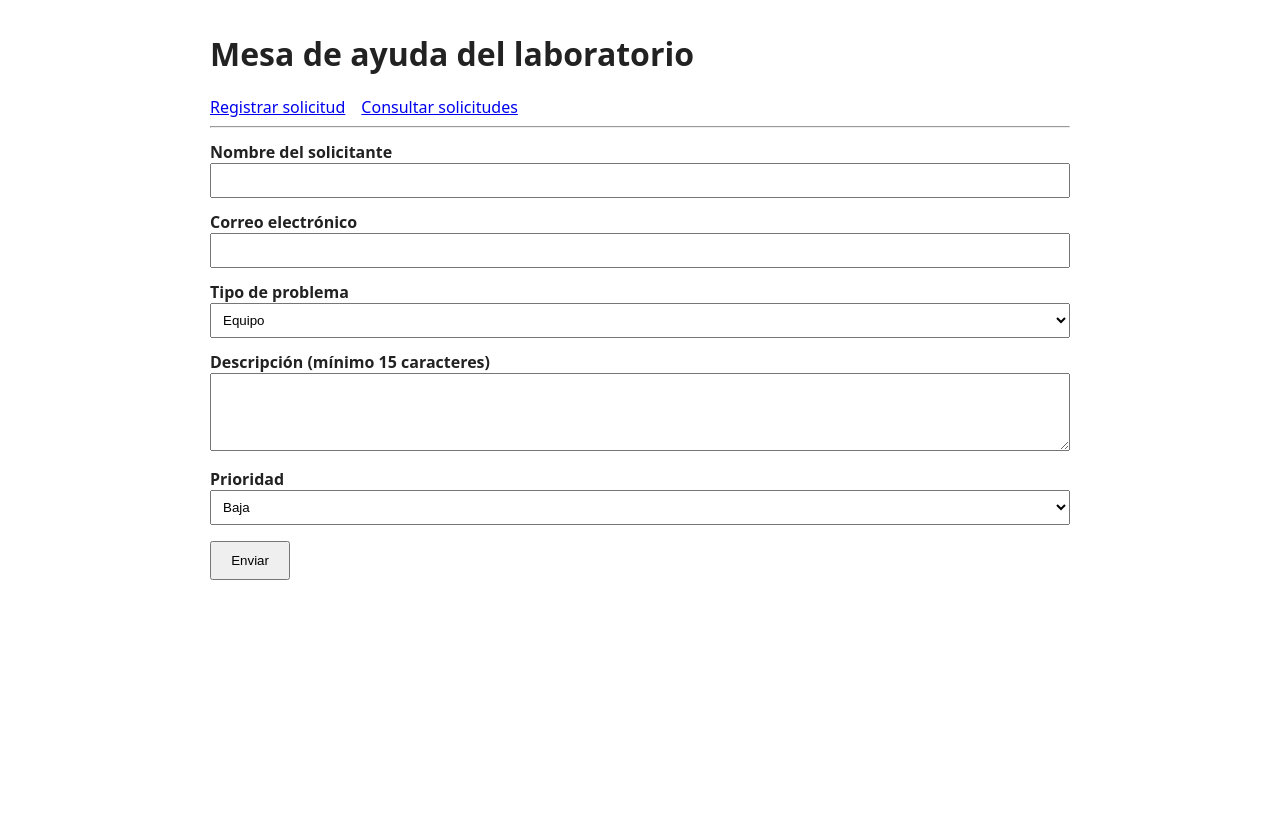
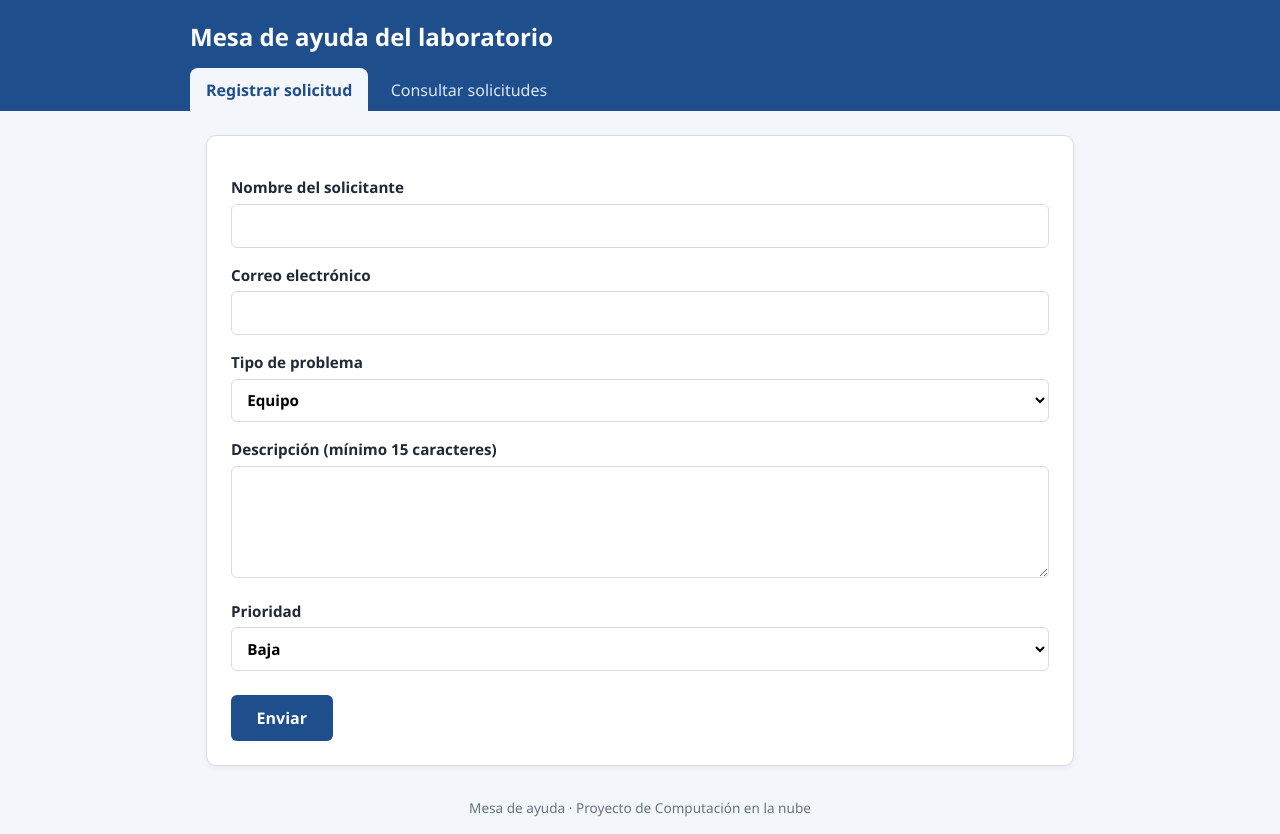
Before and after one commit to Shantiago25/Proyecto_Nubre, a Flask app: page / in a window 1280 px wide. Before the commit the page ends 580 px from the top, so only its background shows below. Run offline with Flask 3, Linux system fonts and the light colour scheme.

Commit message:
se crearon estilos nuevos en css propio y se mejoro el diseño de la interfaz

```diff
--- /dev/null
+++ b/static/style.css
@@ -0,0 +1,118 @@
+:root {
+  --azul: #1f4e8c;
+  --azul-oscuro: #163a69;
+  --fondo: #f3f6fb;
+  --borde: #d5dce8;
+  --texto: #1f2937;
+  --ok: #e7f6ec;
+  --ok-borde: #2e9e5b;
+  --error: #fdecec;
+  --error-borde: #d64545;
+}
+
+* { box-sizing: border-box; }
+
+body {
+  margin: 0;
+  font-family: "Segoe UI", system-ui, -apple-system, sans-serif;
+  background: var(--fondo);
+  color: var(--texto);
+  line-height: 1.5;
+}
+
+.encabezado {
+  background: var(--azul);
+  color: #fff;
+  padding: 1.2rem 1rem 0;
+}
+.encabezado h1 {
+  max-width: 900px;
+  margin: 0 auto 0.8rem;
+  font-size: 1.5rem;
+}
+.encabezado nav {
+  max-width: 900px;
+  margin: 0 auto;
+  display: flex;
+  gap: 0.4rem;
+}
+.encabezado nav a {
+  color: #dbe7f7;
+  text-decoration: none;
+  padding: 0.6rem 1rem;
+  border-radius: 8px 8px 0 0;
+}
+.encabezado nav a:hover { background: var(--azul-oscuro); color: #fff; }
+.encabezado nav a.activo { background: var(--fondo); color: var(--azul); font-weight: 600; }
+
+main {
+  max-width: 900px;
+  margin: 1.5rem auto;
+  padding: 0 1rem;
+}
+
+form, .tabla-contenedor {
+  background: #fff;
+  border: 1px solid var(--borde);
+  border-radius: 10px;
+  padding: 1.5rem;
+  box-shadow: 0 2px 6px rgba(0, 0, 0, 0.05);
+}
+
+h2 { margin-top: 0; color: var(--azul); }
+
+label { display: block; margin-top: 1rem; font-weight: 600; font-size: 0.95rem; }
+input, select, textarea {
+  width: 100%;
+  margin-top: 0.3rem;
+  padding: 0.6rem 0.7rem;
+  border: 1px solid var(--borde);
+  border-radius: 6px;
+  font: inherit;
+  background: #fff;
+}
+input:focus, select:focus, textarea:focus {
+  outline: 2px solid var(--azul);
+  border-color: var(--azul);
+}
+
+button {
+  margin-top: 1.5rem;
+  padding: 0.7rem 1.6rem;
+  background: var(--azul);
+  color: #fff;
+  border: none;
+  border-radius: 6px;
+  font: inherit;
+  font-weight: 600;
+  cursor: pointer;
+}
+button:hover { background: var(--azul-oscuro); }
+
+.ok, .err {
+  padding: 0.9rem 1rem;
+  border-radius: 8px;
+  margin-bottom: 1rem;
+  border-left: 5px solid;
+}
+.ok { background: var(--ok); border-color: var(--ok-borde); }
+.err { background: var(--error); border-color: var(--error-borde); }
+.err ul { margin: 0; padding-left: 1.2rem; }
+
+.tabla-contenedor { overflow-x: auto; padding: 1rem; }
+table { border-collapse: collapse; width: 100%; font-size: 0.95rem; }
+th {
+  background: var(--azul);
+  color: #fff;
+  text-align: left;
+  padding: 0.6rem;
+}
+td { padding: 0.6rem; border-bottom: 1px solid var(--borde); vertical-align: top; }
+tr:nth-child(even) td { background: #f8fafd; }
+
+.pie {
+  text-align: center;
+  color: #6b7280;
+  font-size: 0.85rem;
+  margin: 2rem 0 1rem;
+}
--- a/templates/base.html
+++ b/templates/base.html
@@ -1,17 +1,22 @@
 <!doctype html>
-<html lang="es"><head><meta charset="utf-8">
-<meta name="viewport" content="width=device-width, initial-scale=1">
-<title>Mesa de ayuda</title>
-<style>
-body{font-family:system-ui,sans-serif;max-width:860px;margin:2rem auto;padding:0 1rem;color:#222}
-nav a{margin-right:1rem}label{display:block;margin-top:.8rem;font-weight:600}
-input,select,textarea{width:100%;padding:.5rem;box-sizing:border-box}
-button{margin-top:1rem;padding:.6rem 1.2rem}
-.ok{background:#e6f6e6;padding:.8rem;border-radius:6px}
-.err{background:#fde8e8;padding:.8rem;border-radius:6px}
-table{border-collapse:collapse;width:100%}th,td{border:1px solid #ccc;padding:.4rem;text-align:left}
-</style></head><body>
-<h1>Mesa de ayuda del laboratorio</h1>
-<nav><a href="/">Registrar solicitud</a><a href="/solicitudes">Consultar solicitudes</a></nav><hr>
-{% block contenido %}{% endblock %}
-</body></html>
+<html lang="es">
+<head>
+  <meta charset="utf-8">
+  <meta name="viewport" content="width=device-width, initial-scale=1">
+  <title>Mesa de ayuda</title>
+  <link rel="stylesheet" href="{{ url_for('static', filename='style.css') }}">
+</head>
+<body>
+  <header class="encabezado">
+    <h1>Mesa de ayuda del laboratorio</h1>
+    <nav>
+      <a href="/" class="{{ 'activo' if request.path == '/' }}">Registrar solicitud</a>
+      <a href="/solicitudes" class="{{ 'activo' if request.path == '/solicitudes' }}">Consultar solicitudes</a>
+    </nav>
+  </header>
+  <main>
+    {% block contenido %}{% endblock %}
+  </main>
+  <p class="pie">Mesa de ayuda · Proyecto de Computación en la nube</p>
+</body>
+</html>
```
